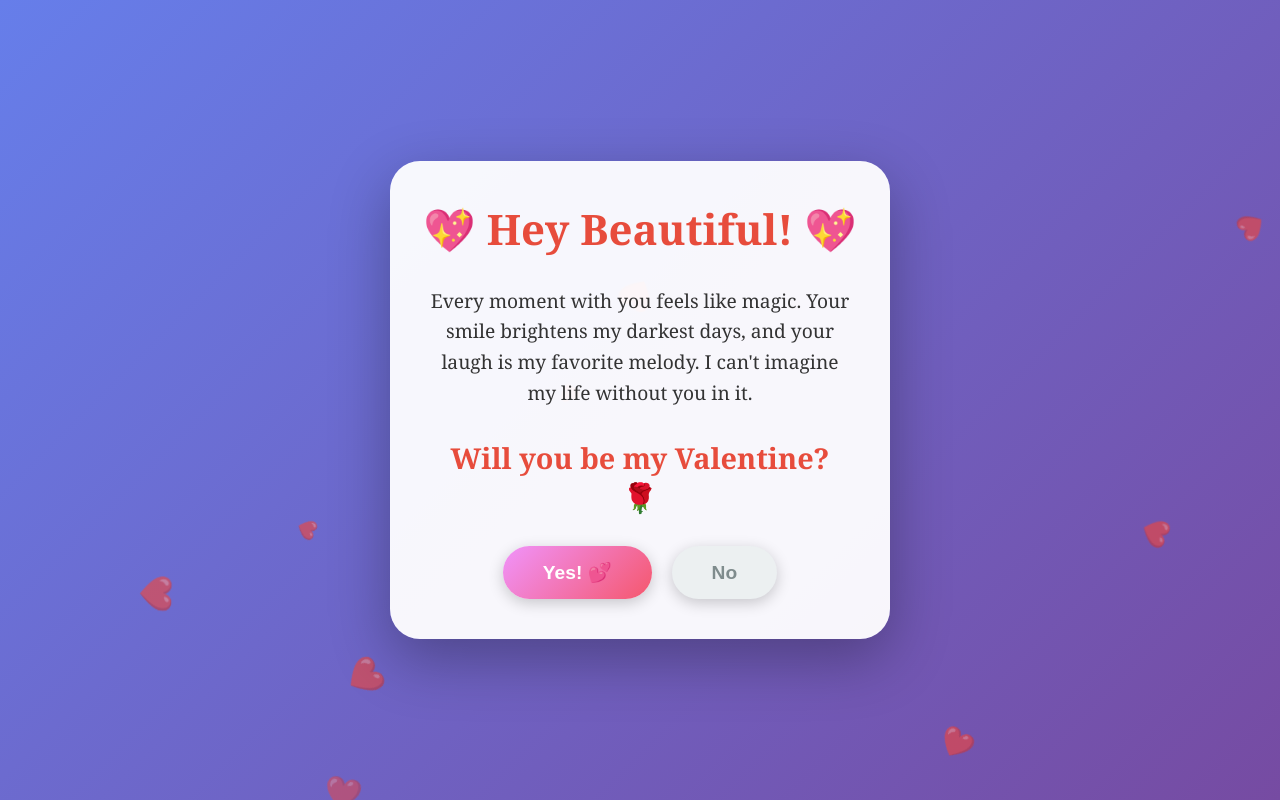
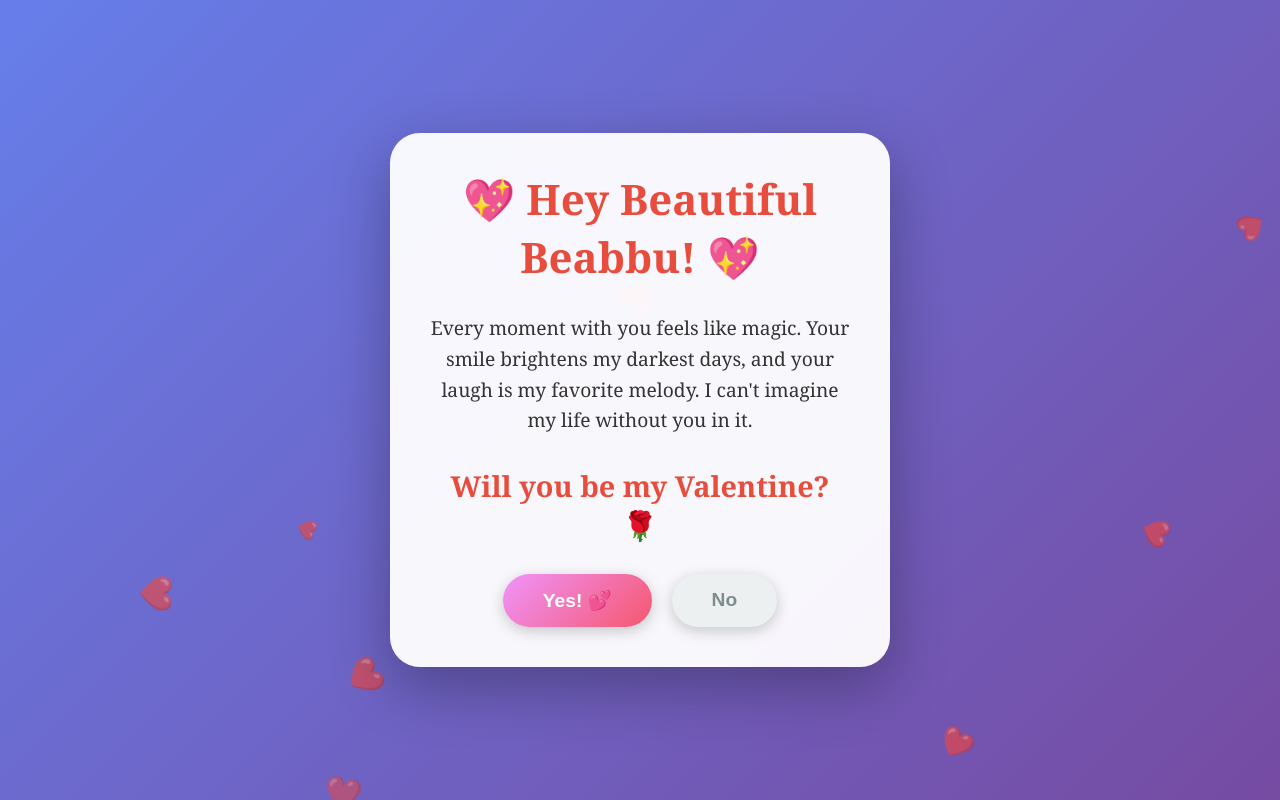
Before and after one commit to iamshark31/valentine-proposal, a plain HTML site: page index.html in a window 1280 px wide. Drawn offline with Linux system fonts and the light colour scheme.

Commit message:
Update greeting message in index

```diff
--- a/index.html
+++ b/index.html
@@ -247,7 +247,7 @@
 
     <div class="container">
         <div id="initialContent">
-            <h1>💖 Hey Beautiful! 💖</h1>
+            <h1>💖 Hey Beautiful Beabbu! 💖</h1>
             <div class="message">
                 Every moment with you feels like magic. Your smile brightens my darkest days, and your laugh is my favorite melody. I can't imagine my life without you in it.
             </div>
```
